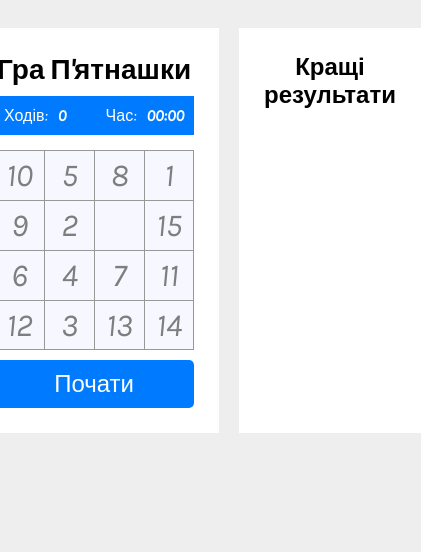
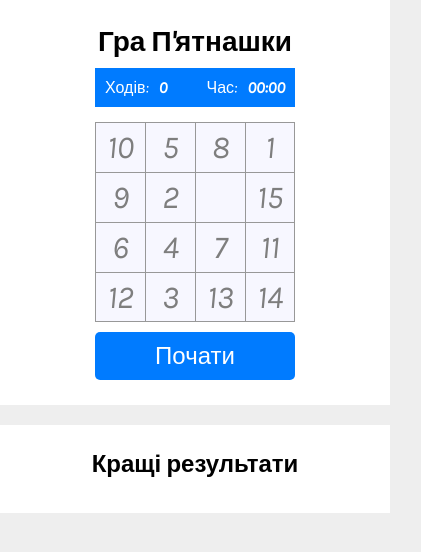
Before and after one commit to klvsov/fifteens-client, a plain HTML site: page index.html in a window 390 px wide. Shown: the whole page, 421 px wide, since content can reach past the window. Drawn offline with Linux system fonts and the light colour scheme; no server answers.

Commit message:
added small responsive and clear timer after win

```diff
--- a/script.js
+++ b/script.js
@@ -112,6 +112,11 @@ window.addEventListener('DOMContentLoaded', async () => {
       renderTime(0, 0);
     }
 
+    if (stepTimer) {
+      clearInterval(stepTimer);
+      stepTime = 0;
+    }
+
     stepTimer = setInterval(() => {
       stepTime += 1;
       if (stepTime > 10) {
@@ -185,6 +190,7 @@ window.addEventListener('DOMContentLoaded', async () => {
       soundWin.play();
       const totalTime = time;
       clearInterval(timer);
+      clearInterval(stepTimer);
       const m = parseInt(totalTime / 60);
       const s = totalTime % 60;
       renderTime(m, s);
--- a/style.css
+++ b/style.css
@@ -12,6 +12,8 @@ body {
   font-family: 'Karla', sans-serif;
   text-align: center;
   background-color: var(--background-gray);
+  margin: 0;
+  padding: 0;
 }
 
 .loader {
@@ -203,6 +205,21 @@ button {
   cursor: pointer;
 }
 
+@media (max-width: 678px) {
+  .container {
+    flex-direction: column;
+    align-items: center;
+  }
+
+  .puzzle-container,
+  .scores-container {
+    width: 100%;
+    max-width: 100%;
+    margin-bottom: 0;
+    margin-top: 0;
+  }
+}
+
 @keyframes rotation {
   0% {
     transform: rotate(0deg);
```
